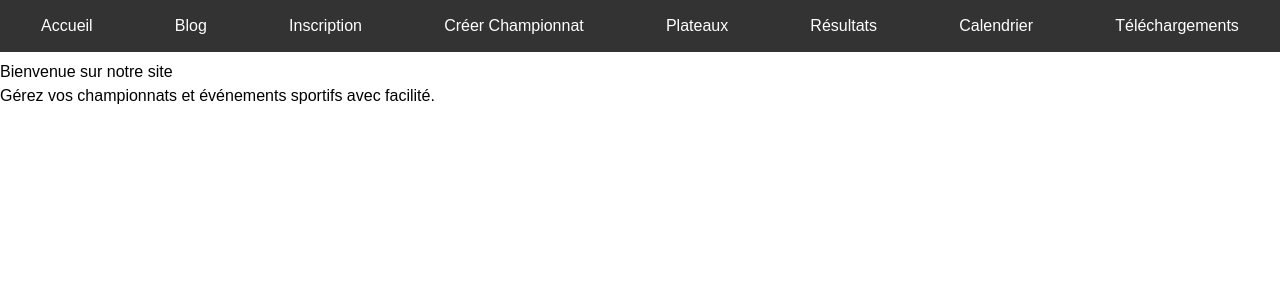
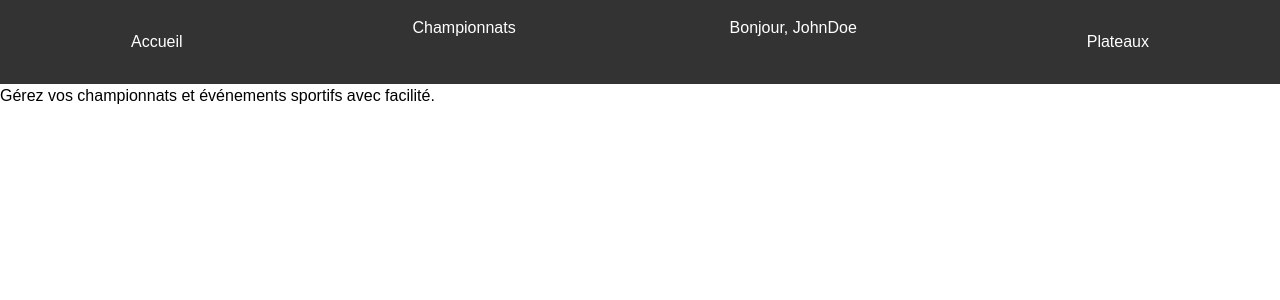
Before and after one commit to migesve/ProjetIHM2_LU_ESPINAL, a Next.js app: page / in a window 1280 px wide. Shown: the top 300 px of the page. Built offline with nearby package versions, Linux system fonts and the light colour scheme.

Commit message:
dropdown menu

```diff
--- a/app/globals.css
+++ b/app/globals.css
@@ -141,3 +141,46 @@ input {
     color: var(--text-color);
     text-align: center;
 }
+
+/* Navigation styles */
+.navbar {
+    display: flex;
+    justify-content: space-between;
+    background-color: var(--background-color);
+    padding: 10px 20px;
+    box-shadow: 0 2px 4px rgba(0, 0, 0, 0.1);
+}
+
+.navbar a {
+    color: var(--text-color);
+    text-decoration: none;
+    padding: 10px 15px;
+    transition: background-color 0.3s;
+}
+
+.navbar a:hover {
+    background-color: var(--button-background);
+    color: var(--button-text);
+}
+
+.navbar .submenu {
+    position: relative;
+    display: inline-block;
+}
+
+.navbar .submenu-content {
+    display: none;
+    position: absolute;
+    background-color: var(--background-color);
+    box-shadow: 0 8px 16px rgba(0, 0, 0, 0.2);
+    z-index: 1;
+}
+
+.navbar .submenu-content a {
+    display: block;
+    padding: 10px 15px;
+}
+
+.navbar .submenu:hover .submenu-content {
+    display: block;
+}
--- a/app/layout.tsx
+++ b/app/layout.tsx
@@ -1,6 +1,6 @@
 import './globals.css';
 import Navbar from '../components/Navbar';
-import { ReactNode } from 'react'; // Import ReactNode for type definition
+import { ReactNode } from 'react';
 
 export const metadata = {
     title: 'Championship Manager',
@@ -8,7 +8,7 @@ export const metadata = {
 };
 
 type RootLayoutProps = {
-    children: ReactNode; // Define the type of the children prop
+    children: ReactNode;
 };
 
 export default function RootLayout({ children }: RootLayoutProps) {
@@ -16,7 +16,7 @@ export default function RootLayout({ children }: RootLayoutProps) {
         <html lang="fr">
             <body>
                 <Navbar />
-                <main style={{ marginTop: '60px' }}>{children}</main> {/* Adjust the margin as needed */}
+                <main style={{ marginTop: '60px' }}>{children}</main>
             </body>
         </html>
     );
--- a/app/pages/calendrier/page.tsx
+++ b/app/pages/calendrier/page.tsx
@@ -0,0 +1,25 @@
+import React from 'react';
+
+const matches = [
+    { date: '2023-10-01', teams: 'Team A vs Team B' },
+    { date: '2023-10-05', teams: 'Team C vs Team D' },
+    { date: '2023-10-10', teams: 'Team E vs Team F' },
+    // Add more matches as needed
+];
+
+const CalendrierPage: React.FC = () => {
+    return (
+        <div>
+            <h1>Match Dates</h1>
+            <ul>
+                {matches.map((match, index) => (
+                    <li key={index}>
+                        <strong>{match.date}</strong>: {match.teams}
+                    </li>
+                ))}
+            </ul>
+        </div>
+    );
+};
+
+export default CalendrierPage;
--- a/components/Navbar.js
+++ /dev/null
@@ -1,19 +0,0 @@
-import Link from "next/link";
-import styles from './Navbar.module.css';
-
-export default function Navbar() {
-    return (
-        <nav className={styles.navbar}>
-            <ul className={styles.navList}>
-                <li className={styles.navItem}><Link href="/">Accueil</Link></li>
-                <li className={styles.navItem}><Link href="/blog">Blog</Link></li>
-                <li className={styles.navItem}><Link href="/pages/signup">Inscription</Link></li>
-                <li className={styles.navItem}><Link href="/pages/championnats">Créer Championnat</Link></li>
-                <li className={styles.navItem}><Link href="/pages/organizer">Plateaux</Link></li>
-                <li className={styles.navItem}><Link href="/pages/results">Résultats</Link></li>
-                <li className={styles.navItem}><Link href="/pages/calendrier">Calendrier</Link></li>
-                <li className={styles.navItem}><Link href="/pages/downloads">Téléchargements</Link></li>
-            </ul>
-        </nav>
-    );
-}
--- a/components/Navbar.module.css
+++ b/components/Navbar.module.css
@@ -31,3 +31,68 @@
     background-color: #ddd;
     color: black;
 }
+
+.subMenu {
+    display: none;
+    position: absolute;
+    background-color: white;
+
+}
+
+.dropdown:hover .subMenu {
+    display: block;
+}
+
+.navbar {
+    background-color: #333;
+    padding: 1rem;
+}
+
+.navList {
+    list-style-type: none;
+    display: flex;
+    flex-direction: row;
+    gap: 1rem;
+    margin: 0;
+    padding: 0;
+}
+
+.navItem {
+    color: white;
+    cursor: pointer;
+    position: relative;
+}
+
+.dropdown {
+    position: relative;
+}
+
+.subMenu {
+    display: none; /* Hidden by default */
+    position: absolute;
+    top: 100%;
+    left: 0;
+    background-color: #444;
+    list-style-type: none;
+    margin: 0;
+    padding: 0;
+    width: 200px;
+    box-shadow: 0px 4px 6px rgba(0, 0, 0, 0.1);
+}
+
+.subMenuVisible {
+    display: block; /* Show when visible */
+}
+
+.subMenu li {
+    padding: 0.5rem 1rem;
+}
+
+.subMenu li a {
+    color: white;
+    text-decoration: none;
+}
+
+.subMenu li:hover {
+    background-color: #555;
+}
--- /dev/null
+++ b/components/Navbar.tsx
@@ -0,0 +1,71 @@
+"use client";
+
+import Link from "next/link";
+import styles from './Navbar.module.css';
+import { useState, useEffect } from 'react';
+
+export default function Navbar() {
+    interface User {
+        username: string;
+    }
+
+    const [user, setUser] = useState<User | null>(null);
+    const [role, setRole] = useState<string | null>(null);
+    const [isDropdownOpen, setIsDropdownOpen] = useState(false); // Dropdown state
+
+    useEffect(() => {
+        setUser({ username: 'JohnDoe' }); // Simulate user data
+    }, []);
+
+    useEffect(() => {
+        if (user) {
+            setRole('coach'); // Assign role based on user
+        }
+    }, [user]);
+
+    const toggleDropdown = () => {
+        setIsDropdownOpen((prev) => !prev);
+    };
+
+    return (
+        <nav className={styles.navbar}>
+            <ul className={styles.navList}>
+                <li className={styles.navItem}><Link href="/">Accueil</Link></li>
+                <li
+                    className={`${styles.navItem} ${styles.dropdown}`}
+                    onClick={toggleDropdown}
+                >
+                    <span>Championnats</span>
+                    <ul
+                        className={`${styles.subMenu} ${
+                            isDropdownOpen ? styles.subMenuVisible : ''
+                        }`}
+                    >
+                        <li className={styles.navItem}><Link href="/pages/calendrier">Calendrier</Link></li>
+                        <li className={styles.navItem}><Link href="/pages/results">Résultats</Link></li>
+                        <li className={styles.navItem}><Link href="/pages/classement">Classement</Link></li>
+                    </ul>
+                </li>
+                {user ? (
+                    <>
+                        <li className={styles.navItem}>Bonjour, {user.username}</li>
+                        {role === 'coach' && (
+                            <>
+                                <li className={styles.navItem}><Link href="/pages/organizer">Plateaux</Link></li>
+                            </>
+                        )}
+                        {role === 'responsable comite' && (
+                            <>
+                                <li className={styles.navItem}><Link href="/pages/organizer">Plateaux</Link></li>
+                                <li className={styles.navItem}><Link href="/pages/championnats">Créer Championnat</Link></li>
+                                <li className={styles.navItem}><Link href="/pages/cloture">Clôture des Championnats</Link></li>
+                            </>
+                        )}
+                    </>
+                ) : (
+                    <li className={styles.navItem}><Link href="/pages/signup">Inscription / Connexion</Link></li>
+                )}
+            </ul>
+        </nav>
+    );
+}
```
